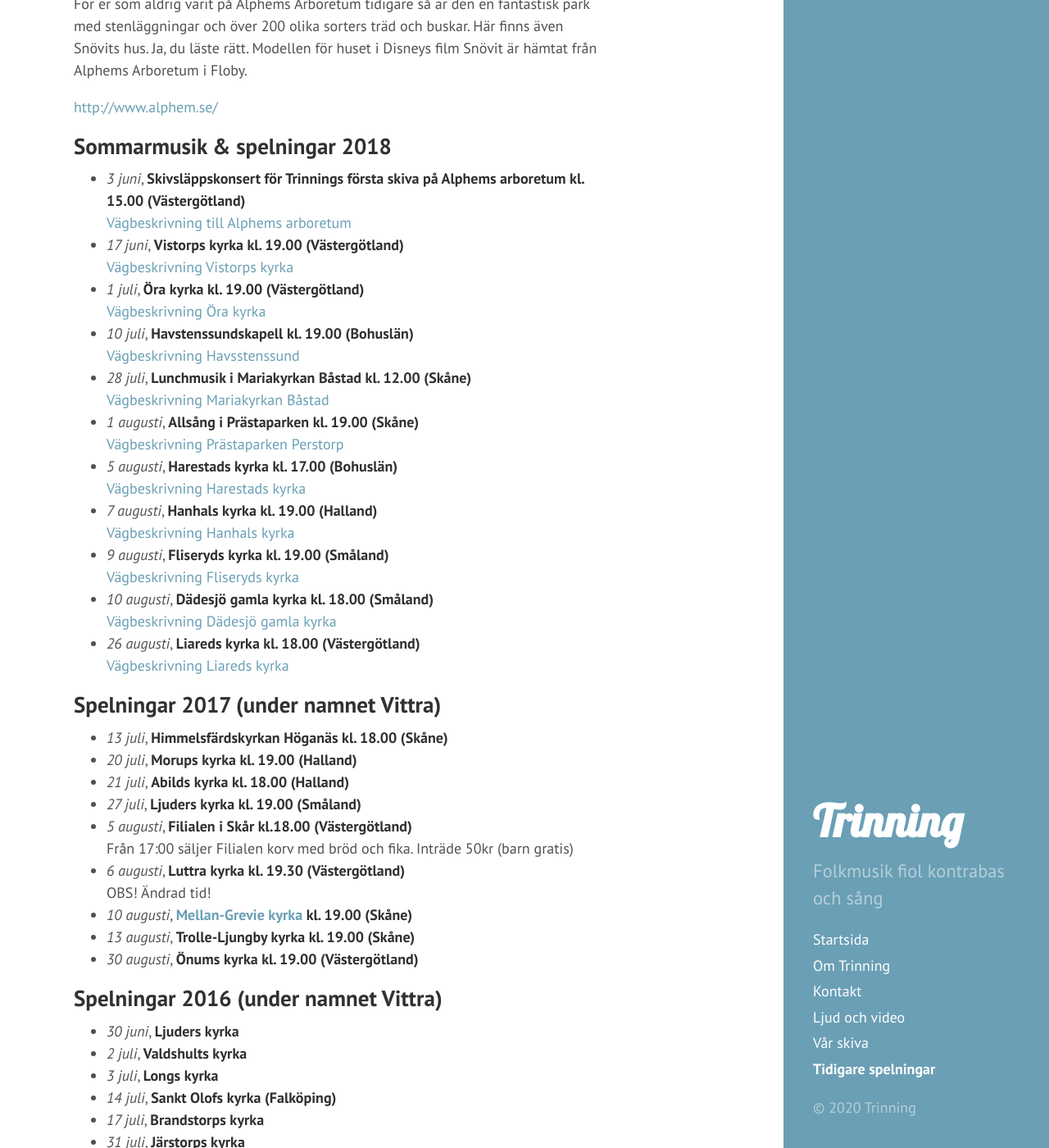
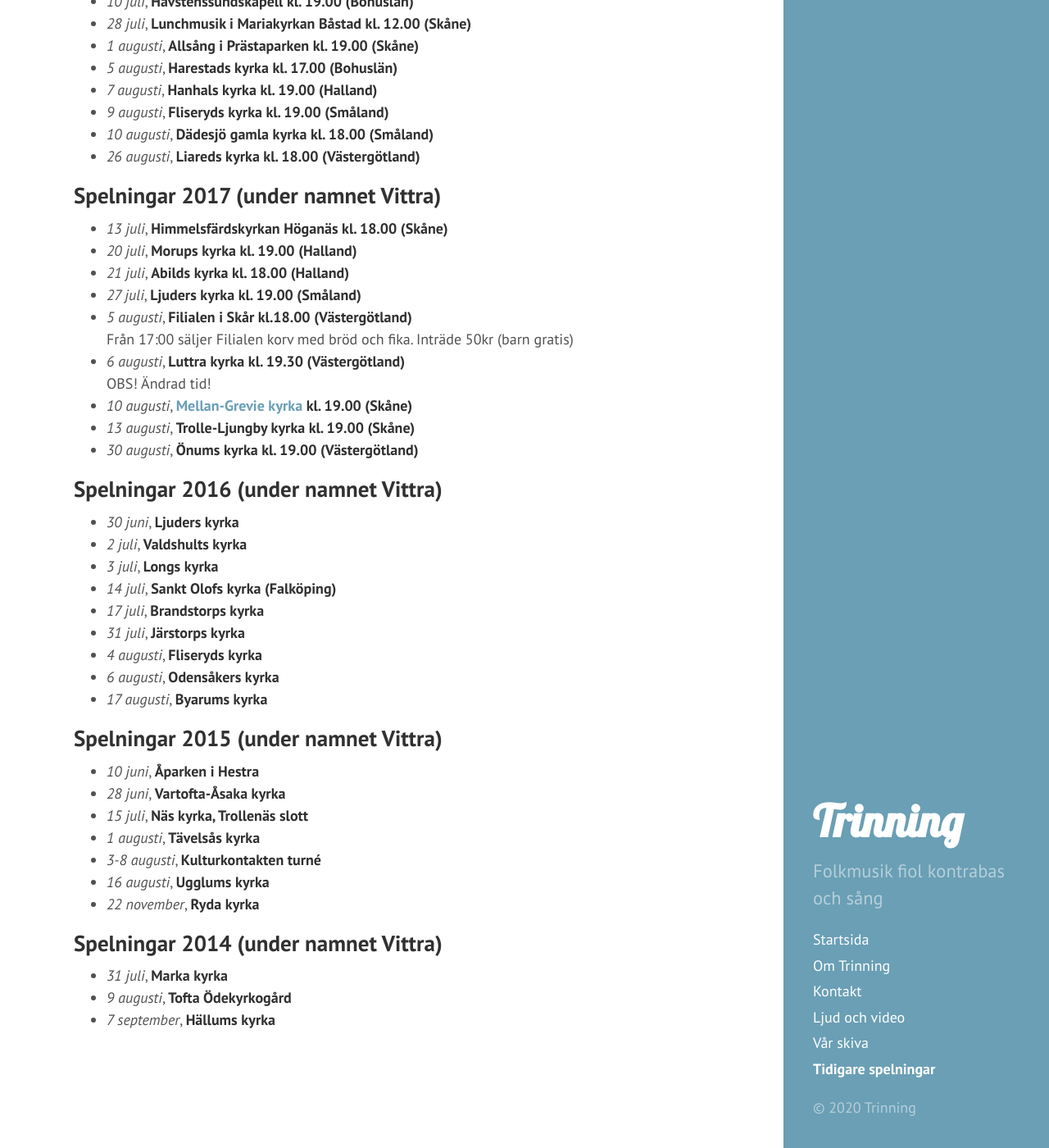
Before and after one commit to trinning/trinning.github.io, a Jekyll site: the page built from tidigare-spelningar.md, in a window 1280 px wide and 1400 px high, scrolled down 1622 px. Shown: the whole window at 82% size. Built offline with Jekyll 4.4.1, drawn with Linux system fonts in a browser that asks for light colours.

Commit message:
Update tidigare-spelningar.md

```diff
--- a/tidigare-spelningar.md
+++ b/tidigare-spelningar.md
@@ -7,41 +7,23 @@
 # Spelningar 2019
 
 * *5 januari*, **I 117: Live at Heart, natten mellan fredag och lördag kl. 00.30**
-
 * *5 januari*, **I 135: Anders Damberg, lördag kväll kl. 23.00**
-
 * *12 maj*, **Longs kyrka, kl. 18.00 (Västergötland)**
-
 * *27 juni*, **Östra Grevie kyrka, kl. 19.00 (Skåne)**
-
 * *3 juli*, **Hyby gamla kyrka, kl. 20.00 (Skåne)**
-
 * *4 juli*, **Himmelsfärdskyrkan Höganäs, kl. 18.00 (Skåne)**
-
 * *10 juli*, **Stora Hammars gamla kyrka, kl. 21.00 (Skåne)**
-
 * *13 juli*, **Ödeby kyrka, kl. 18.00 (Närke)**
-
 * *14 juli*, **Ässundets sommarcafé, kl. 14.00 (Närke)**
-
 * *18 juli*, **Vetlanda kyrka, kl. 19.00 (Småland)**
-
 * *21 juli*, **Öreryds kyrka, kl. 19.00 (Småland)**
-
 * *24 juli*, **Kyrkans hus i Herrljunga, kl. 14.30 (Västergötland)**
-
 * *25 juli*, **Varlakyrkan, kl. 19.00 (Halland)**
-
 * *31 juli*, **Marka kyrka, kl. 19.00 (Västergötland)**
-
 * *3 augusti*, **Brandstorps kyrka, kl. 18.00 (Västergötland)**
-
 * *9 augusti*, **Viby kyrka, konsert under musikveckan, kl. 19.00 (Närke)**
-
 * *17 augusti*, **Dans- och spelmansstämma i Kungsträdgården, Stockholm**
-
 * *18 augusti*, **Stamnareds kyrka, kl. 17.00 (Halland)**
-
 * *9 november*, **Sankta Maria kyrka, Ystad, kl. 12.00 (Skåne)**
 
 
@@ -63,27 +45,16 @@
 
 ## Sommarmusik & spelningar 2018
 * *3 juni*, **Skivsläppskonsert för Trinnings första skiva på Alphems arboretum kl. 15.00 (Västergötland)**
-[Vägbeskrivning till Alphems arboretum](https://goo.gl/maps/WxB4THqxpHw)
 * *17 juni*, **Vistorps kyrka kl. 19.00 (Västergötland)**
- [Vägbeskrivning Vistorps kyrka](https://goo.gl/maps/ncxYtkxULVz)
 * *1 juli*, **Öra kyrka  kl. 19.00 (Västergötland)**
- [Vägbeskrivning Öra kyrka](https://goo.gl/maps/D2NtnUcoJSP2)
 * *10 juli*, **Havstenssundskapell kl. 19.00 (Bohuslän)**
-[Vägbeskrivning Havsstenssund](https://goo.gl/maps/WQaefaBw16u)
 * *28 juli*, **Lunchmusik i Mariakyrkan Båstad kl. 12.00 (Skåne)**
-[Vägbeskrivning Mariakyrkan Båstad](https://goo.gl/maps/R5aAsHeBQB82)
 * *1 augusti*, **Allsång i Prästaparken kl. 19.00 (Skåne)**
-[Vägbeskrivning Prästaparken Perstorp](https://goo.gl/maps/n2Er6Ezm55u)
 * *5 augusti*, **Harestads kyrka kl. 17.00 (Bohuslän)**
-[Vägbeskrivning Harestads kyrka](https://goo.gl/maps/DBCzyj9avEz)
 * *7 augusti*, **Hanhals kyrka kl. 19.00 (Halland)**
-[Vägbeskrivning Hanhals kyrka](https://goo.gl/maps/Y4W6TVeVbhH2)
 * *9 augusti*, **Fliseryds kyrka kl. 19.00 (Småland)**
-[Vägbeskrivning Fliseryds kyrka](https://goo.gl/maps/syjy4NzZV1H2)
 * *10 augusti*, **Dädesjö gamla kyrka kl. 18.00 (Småland)**
-[Vägbeskrivning Dädesjö gamla kyrka](https://goo.gl/maps/34hLhFbwVJv)
 * *26 augusti*, **Liareds kyrka kl. 18.00 (Västergötland)**
-[Vägbeskrivning Liareds kyrka](https://goo.gl/maps/JYzGNMCpfRN2)
 
 ## Spelningar 2017 (under namnet Vittra)
 * *13 juli*, **Himmelsfärdskyrkan Höganäs kl. 18.00 (Skåne)**
```
